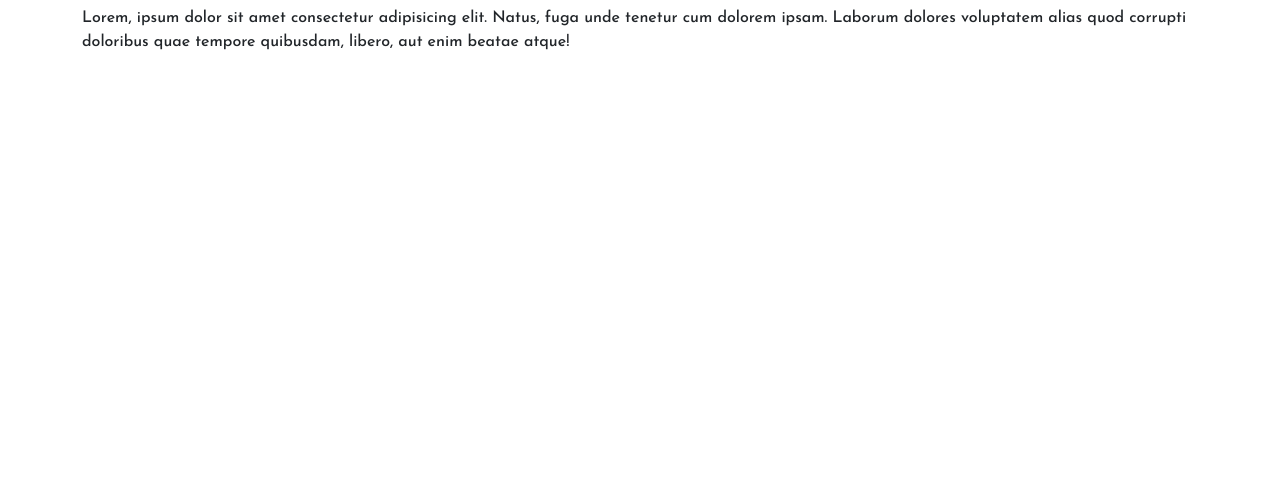
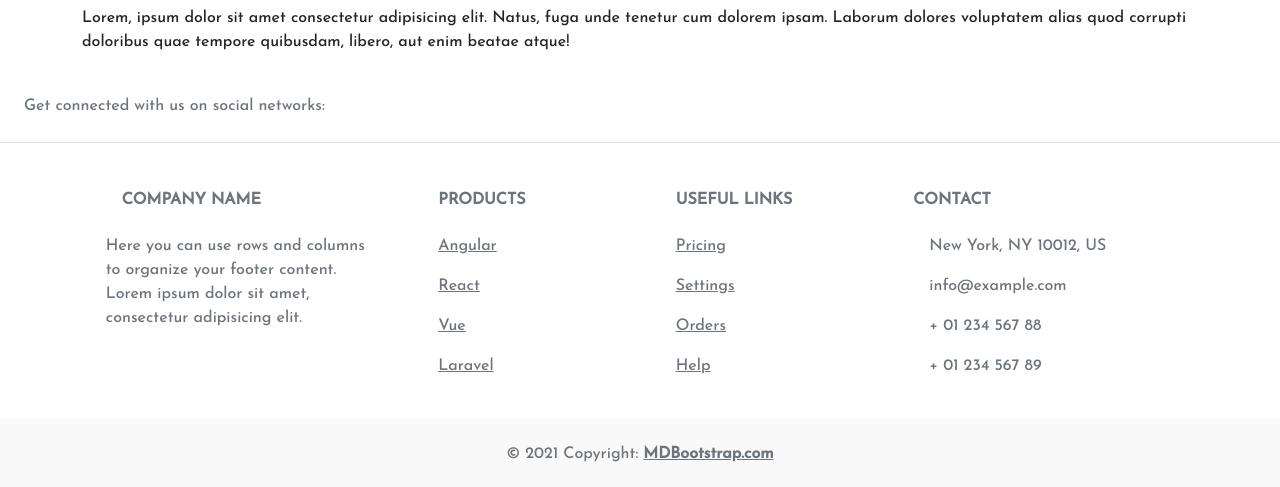
Before and after one commit to Vitalis-Kirui/Kipsigis-Sanctuary-Oasis, an Angular app: page / in a window 1280 px wide. Shown: the part 2132-2619 px from the top of the page. Before the commit the page ends 2202 px from the top, so only its background shows below. Built offline with nearby package versions, Linux system fonts and the light colour scheme.

Commit message:
placing a temp bootstrap footer

```diff
--- /dev/null
+++ b/src/app/Components/footer/footer.component.html
@@ -0,0 +1,122 @@
+<!-- Footer -->
+<footer class="text-center text-lg-start bg-white text-muted">
+    <!-- Section: Social media -->
+    <section class="d-flex justify-content-center justify-content-lg-between p-4 border-bottom">
+        <!-- Left -->
+        <div class="me-5 d-none d-lg-block">
+            <span>Get connected with us on social networks:</span>
+        </div>
+        <!-- Left -->
+
+        <!-- Right -->
+        <div>
+            <a href="" class="me-4 link-secondary">
+                <i class="fab fa-facebook-f"></i>
+            </a>
+            <a href="" class="me-4 link-secondary">
+                <i class="fab fa-twitter"></i>
+            </a>
+            <a href="" class="me-4 link-secondary">
+                <i class="fab fa-google"></i>
+            </a>
+            <a href="" class="me-4 link-secondary">
+                <i class="fab fa-instagram"></i>
+            </a>
+            <a href="" class="me-4 link-secondary">
+                <i class="fab fa-linkedin"></i>
+            </a>
+            <a href="" class="me-4 link-secondary">
+                <i class="fab fa-github"></i>
+            </a>
+        </div>
+        <!-- Right -->
+    </section>
+    <!-- Section: Social media -->
+
+    <!-- Section: Links  -->
+    <section class="">
+        <div class="container text-center text-md-start mt-5">
+            <!-- Grid row -->
+            <div class="row mt-3">
+                <!-- Grid column -->
+                <div class="col-md-3 col-lg-4 col-xl-3 mx-auto mb-4">
+                    <!-- Content -->
+                    <h6 class="text-uppercase fw-bold mb-4">
+                        <i class="fas fa-gem me-3 text-secondary"></i>Company name
+                    </h6>
+                    <p>
+                        Here you can use rows and columns to organize your footer content. Lorem ipsum
+                        dolor sit amet, consectetur adipisicing elit.
+                    </p>
+                </div>
+                <!-- Grid column -->
+
+                <!-- Grid column -->
+                <div class="col-md-2 col-lg-2 col-xl-2 mx-auto mb-4">
+                    <!-- Links -->
+                    <h6 class="text-uppercase fw-bold mb-4">
+                        Products
+                    </h6>
+                    <p>
+                        <a href="#!" class="text-reset">Angular</a>
+                    </p>
+                    <p>
+                        <a href="#!" class="text-reset">React</a>
+                    </p>
+                    <p>
+                        <a href="#!" class="text-reset">Vue</a>
+                    </p>
+                    <p>
+                        <a href="#!" class="text-reset">Laravel</a>
+                    </p>
+                </div>
+                <!-- Grid column -->
+
+                <!-- Grid column -->
+                <div class="col-md-3 col-lg-2 col-xl-2 mx-auto mb-4">
+                    <!-- Links -->
+                    <h6 class="text-uppercase fw-bold mb-4">
+                        Useful links
+                    </h6>
+                    <p>
+                        <a href="#!" class="text-reset">Pricing</a>
+                    </p>
+                    <p>
+                        <a href="#!" class="text-reset">Settings</a>
+                    </p>
+                    <p>
+                        <a href="#!" class="text-reset">Orders</a>
+                    </p>
+                    <p>
+                        <a href="#!" class="text-reset">Help</a>
+                    </p>
+                </div>
+                <!-- Grid column -->
+
+                <!-- Grid column -->
+                <div class="col-md-4 col-lg-3 col-xl-3 mx-auto mb-md-0 mb-4">
+                    <!-- Links -->
+                    <h6 class="text-uppercase fw-bold mb-4">Contact</h6>
+                    <p><i class="fas fa-home me-3 text-secondary"></i> New York, NY 10012, US</p>
+                    <p>
+                        <i class="fas fa-envelope me-3 text-secondary"></i>
+                        info@example.com
+                    </p>
+                    <p><i class="fas fa-phone me-3 text-secondary"></i> + 01 234 567 88</p>
+                    <p><i class="fas fa-print me-3 text-secondary"></i> + 01 234 567 89</p>
+                </div>
+                <!-- Grid column -->
+            </div>
+            <!-- Grid row -->
+        </div>
+    </section>
+    <!-- Section: Links  -->
+
+    <!-- Copyright -->
+    <div class="text-center p-4" style="background-color: rgba(0, 0, 0, 0.025);">
+        © 2021 Copyright:
+        <a class="text-reset fw-bold" href="https://mdbootstrap.com/">MDBootstrap.com</a>
+    </div>
+    <!-- Copyright -->
+</footer>
+<!-- Footer -->
--- /dev/null
+++ b/src/app/Components/footer/footer.component.ts
@@ -0,0 +1,15 @@
+import { Component, OnInit } from '@angular/core';
+
+@Component({
+  selector: 'app-footer',
+  templateUrl: './footer.component.html',
+  styleUrls: ['./footer.component.css']
+})
+export class FooterComponent implements OnInit {
+
+  constructor() { }
+
+  ngOnInit(): void {
+  }
+
+}
--- a/src/app/app.component.html
+++ b/src/app/app.component.html
@@ -1,2 +1,3 @@
 <app-navbar></app-navbar>
 <app-home></app-home>
+<app-footer></app-footer>
--- a/src/app/app.module.ts
+++ b/src/app/app.module.ts
@@ -5,12 +5,14 @@
 import { AppComponent } from './app.component';
 import { HomeComponent } from './Components/home/home.component';
 import { NavbarComponent } from './Components/navbar/navbar.component';
+import { FooterComponent } from './Components/footer/footer.component';
 
 @NgModule({
   declarations: [
     AppComponent,
     HomeComponent,
-    NavbarComponent
+    NavbarComponent,
+    FooterComponent
   ],
   imports: [
     BrowserModule,
```
Also changed, not shown: src/app/Components/footer/footer.component.css (added), 1 other file (tests, documents, lock files or other folders).
